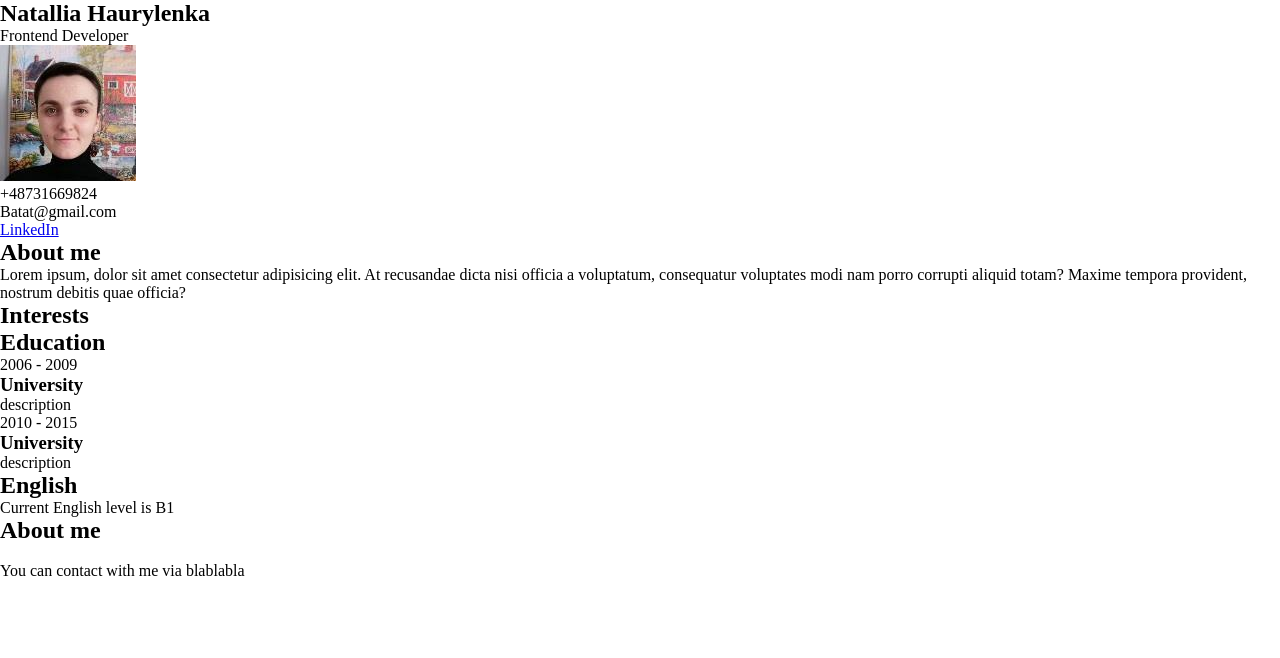
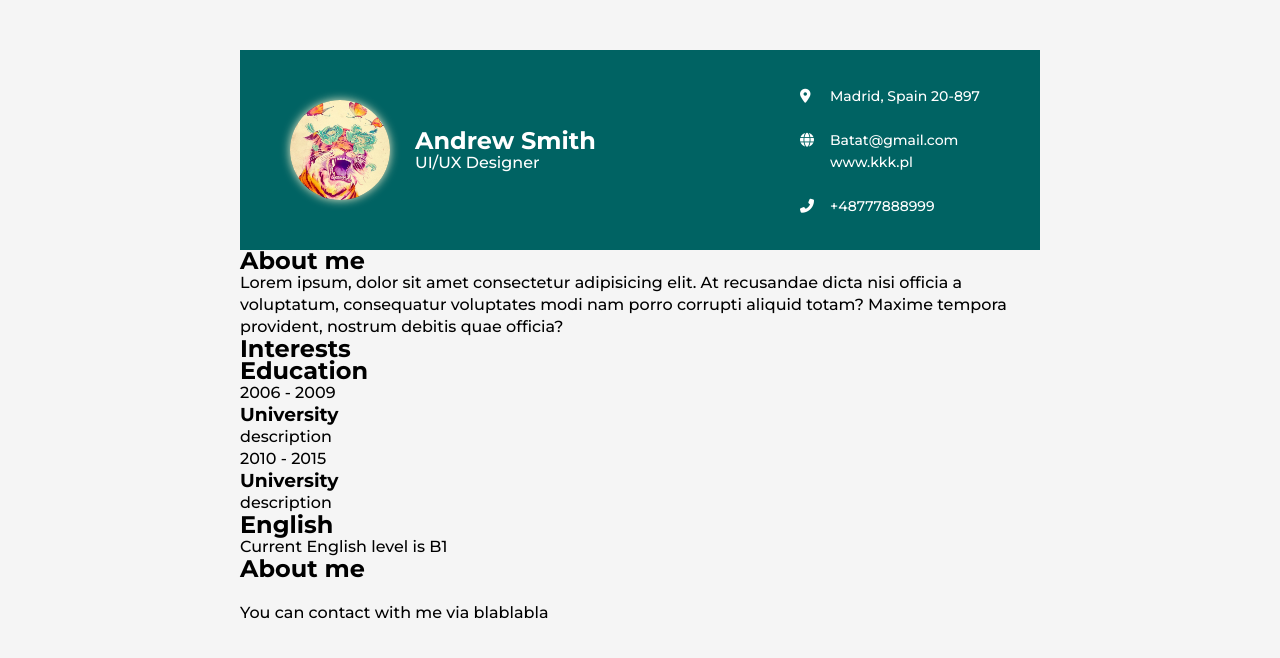
Before and after one commit to BetaBart/css-recipes, a plain HTML site: page index.html in a window 1280 px wide. Drawn offline with Linux system fonts and the light colour scheme.

Commit message:
docs: end header part

```diff
--- a/css/style.css
+++ b/css/style.css
@@ -1,5 +1,69 @@
+@import url('https://fonts.googleapis.com/css2?family=Montserrat:wght@200;500;700&display=swap');
 * {
     margin: 0;
     padding: 0;
     box-sizing: border-box;
+    list-style: none;
+    font-family: 'Montserrat', sans-serif;
 }
+
+h1{
+
+}
+
+body{
+    background: rgb(245, 245, 245);
+    color: black;
+    line-height: 22px;
+    width: 800px;
+    height: auto;
+    margin: 50px auto;
+    position: relative;
+}
+
+header{
+    width: 100%;
+    height: 200px;
+    background: #006363;
+    color: white;
+}
+
+.photo{
+    width: 20%;
+    float: left;
+    padding: 50px 50px;
+    padding-bottom: 10px;
+}
+
+.photo img{
+    border-radius: 50%;
+    position: relative;
+    box-shadow: 0 0 10px rgb(236, 236, 202);
+}
+
+.info{
+    width:50%;
+    float: left;
+    position: relative;
+    padding-top: 80px;
+    padding-left: 15px;
+}
+
+.contacts i{
+    font-size: 14px;
+}
+
+.contacts{
+    width: 30%;
+    float: right;
+    position: relative;
+    padding-top: 35px;
+}
+
+div.data{
+    font-size: 14px;
+    position: relative;
+    left:20px;
+    bottom: 22px;
+    margin-left: 10px;
+}
--- a/index.html
+++ b/index.html
@@ -4,40 +4,53 @@
 <head>
     <meta charset="UTF-8">
     <link rel="stylesheet" href="css/style.css">
-    <link href="https://fonts.googleapis.com/icon?family=Material+Icons" rel="stylesheet">
+    <script src="https://kit.fontawesome.com/2f341f2847.js" crossorigin="anonymous"></script>
     <title>My CV</title>
 </head>
 
 <body>
     <header>
-        <section class="name">
-            <h1>Natallia Haurylenka</h1>
-            <p>Frontend Developer</p>
-            <img src="img/IMG_20201205_102218.jpg" alt="cv pic">
+        <section class="photo">
+            <img src="img/Tropicalia.jpg" alt="cv pic" width="100px" height="100px">
         </section>
-        <section class="contacts">
+        <section class="info">
+            <h1>Andrew Smith</h1>
+            <p>UI/UX Designer</p>
+        </section>
+        <srction class="contacts">
             <ul>
                 <li>
-                    <div class="icon"></div>
-                    <div class="data">+48731669824</div>
+                    <div class="icon"><i class="fas fa-map-marker-alt"></i></div>
+                    <div class="data">
+                        <p>Madrid, Spain 20-897</p>
+                    </div>
                 </li>
                 <li>
-                    <div class="icon"></div>
-                    <div class="data">Batat@gmail.com</div>
+                    <div class="icon"><i class="fas fa-globe"></i></div>
+                    <div class="data">
+                        <p>Batat@gmail.com</p>
+                        <p>www.kkk.pl</p>
+                    </div>
                 </li>
                 <li>
-                    <div class="icon"></div>
-                    <div class="data"><a href="linkedin.com/in/natallia-haurylenka-73b793209">LinkedIn</a></div>
+                    <div class="icon"><i class="fas fa-phone-alt"></i></div>
+                    <div class="data">
+                        <p>+48777888999</p>
+                    </div>
                 </li>
             </ul>
             </section>
     </header>
+
+    <section class="cv-profile">
         <main>
             <section class="about">
                 <i></i>
                 <h2 class="profile">About me</h2>
-            <p>Lorem ipsum, dolor sit amet consectetur adipisicing elit. At recusandae dicta nisi officia a voluptatum,
-                consequatur voluptates modi nam porro corrupti aliquid totam? Maxime tempora provident, nostrum debitis
+                <p>Lorem ipsum, dolor sit amet consectetur adipisicing elit. At recusandae dicta nisi officia a
+                    voluptatum,
+                    consequatur voluptates modi nam porro corrupti aliquid totam? Maxime tempora provident, nostrum
+                    debitis
                     quae officia?</p>
             </section>
             <section class="interests">
@@ -81,6 +94,8 @@
             <img src="" alt="">
             <img src="" alt="">
         </aside>
+    </section>
+
     <footer>
         <p>You can contact with me via blablabla</p>
     </footer>
```
Also changed, not shown: img/IMG_20201205_102218.jpg (deleted), img/Tropicalia.jpg (added). Lines whose indentation alone changed are shown as unchanged.
